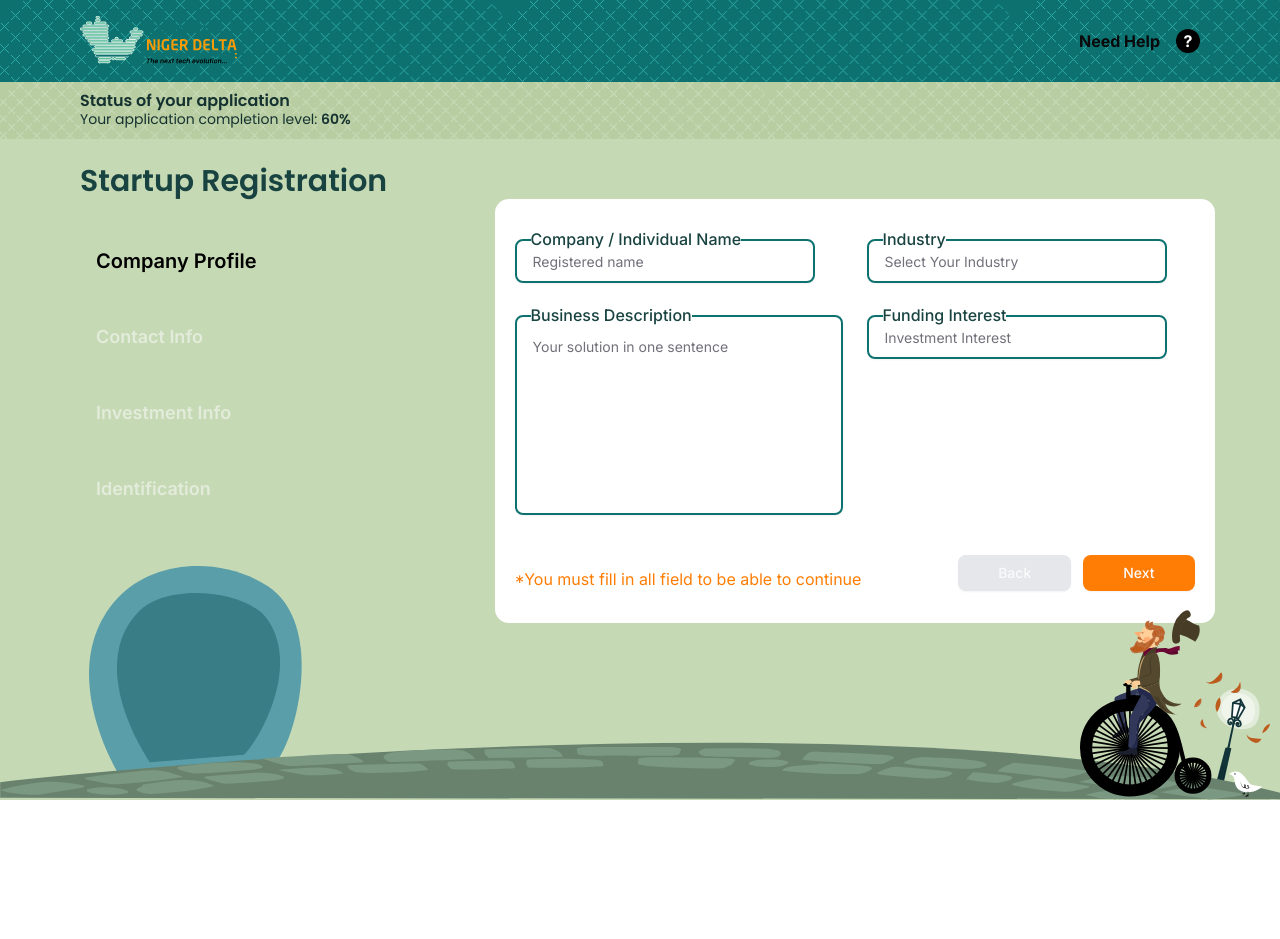
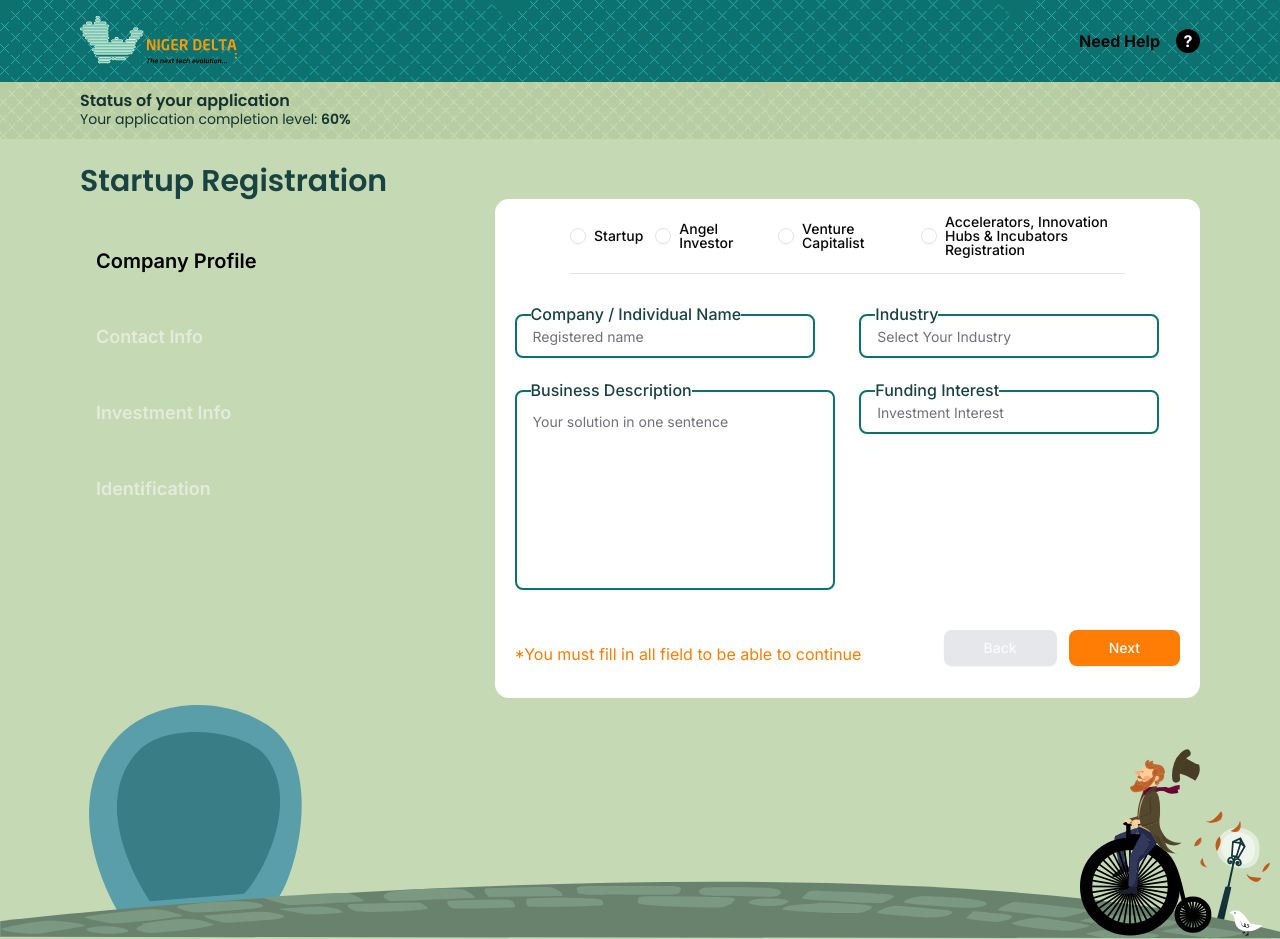
Before and after one commit to Homorwunmi/startup-niger-delta, a Next.js app: page /startup in a window 1280 px wide. Before the commit the page ends 800 px from the top, so only its background shows below. Built offline with nearby package versions, Linux system fonts and the light colour scheme.

Commit message:
feat: enhance Sidebar component with navigation links and improve layout

```diff
--- a/app/accelerator/page.tsx
+++ b/app/accelerator/page.tsx
@@ -15,7 +15,7 @@ export default function Page() {
   });
 
   return (
-    <section className="bg-[#C6D9B5] h-screen w-full">
+    <section className="bg-[#C6D9B5] w-full relative overflow-hidden">
       <Navbar />
       <Status />
       <Sidebar
--- a/components/shared/sidebar.tsx
+++ b/components/shared/sidebar.tsx
@@ -2,8 +2,11 @@
 
 import React, { ReactElement } from "react";
 import Image from "next/image";
-// import AngelForm from "../angel/Angel-form-profile";
+import Link from "next/link";
+import { usePathname } from "next/navigation";
 import { Button } from "../ui/button";
+import { RadioGroup, RadioGroupItem } from "../ui/radio-group";
+import { Label } from "../ui/label";
 
 interface SidebarProps {
   sidebarItems: {
@@ -32,8 +35,10 @@ export default function Sidebar({
   activeTab,
   setActiveTab,
 }: SidebarProps) {
+  const pathname = usePathname();
+
   return (
-    <section className="w-full pt-6">
+    <section className="w-full h-screen bg-custom-green-3 pt-6 relative">
       <h1 className="w-2/5 text-custom-green font-poppins font-semibold text-3xl px-20">
         {value}
       </h1>
@@ -52,8 +57,7 @@ export default function Sidebar({
                         Component: item.Component,
                         src: item.src,
                       });
-                    }}
-                  >
+                    }}>
                     {item.title}
                   </Button>
                 </li>
@@ -64,7 +68,72 @@ export default function Sidebar({
 
         <div className="h-[496px]">
           {activeTab.Component && (
-            <div className="flex flex-col bg-white w-[45rem] rounded-xl px-5">
+            <div className="flex flex-col bg-white flex-1 rounded-xl px-5">
+              {/* Top Navigation Bar */}
+              <ul className="flex items-center text-sm gap-3 border-b-1 w-5/6 mx-auto py-4">
+                <li>
+                  <RadioGroup defaultValue="option-one">
+                    <Link
+                      href="/startup"
+                      className="flex items-center space-x-2">
+                      <RadioGroupItem
+                        value="startup"
+                        id="startup"
+                        checked={pathname === "/startup"}
+                      />
+                      <Label htmlFor="startup">Startup</Label>
+                    </Link>
+                  </RadioGroup>
+                </li>
+                <li>
+                  <RadioGroup defaultValue="option-one">
+                    <Link
+                      href="/angel-investor"
+                      className="flex items-center space-x-2">
+                      <RadioGroupItem
+                        value="angel-investor"
+                        id="angel-investor"
+                        checked={pathname === "/angel-investor"}
+                      />
+                      <Label htmlFor="angel-investor">Angel Investor</Label>
+                    </Link>
+                  </RadioGroup>
+                </li>
+                <li>
+                  <RadioGroup defaultValue="option-one">
+                    <Link
+                      href="/venture-capitalist"
+                      className="flex items-center space-x-2">
+                      <RadioGroupItem
+                        value="venture-capitalist"
+                        id="venture-capitalist"
+                        checked={pathname === "/venture-capitalist"}
+                      />
+                      <Label htmlFor="venture-capitalist">
+                        Venture Capitalist
+                      </Label>
+                    </Link>
+                  </RadioGroup>
+                </li>
+                <li className="w-2/5">
+                  <RadioGroup defaultValue="option-one">
+                    <Link
+                      href="/accelerator"
+                      className="flex items-center space-x-2">
+                      <RadioGroupItem
+                        value="accelerator"
+                        id="accelerator"
+                        checked={pathname === "/accelerator"}
+                      />
+                      <Label htmlFor="accelerator">
+                        Accelerators, Innovation Hubs & Incubators
+                        Registration{" "}
+                      </Label>
+                    </Link>
+                  </RadioGroup>
+                </li>
+              </ul>
+
               {/* Render the component here */}
               <div>{activeTab.Component}</div>
             </div>
@@ -72,7 +141,7 @@ export default function Sidebar({
         </div>
       </section>
 
-      <figure className="w-full absolute bottom-0 left-0">
+      <figure className="w-full absolute -bottom-0 left-0">
         <Image
           src={activeTab.src}
           alt="Angel Background"
```
Also changed, not shown: components/ui/radio-group.tsx (+3 -5 lines).
